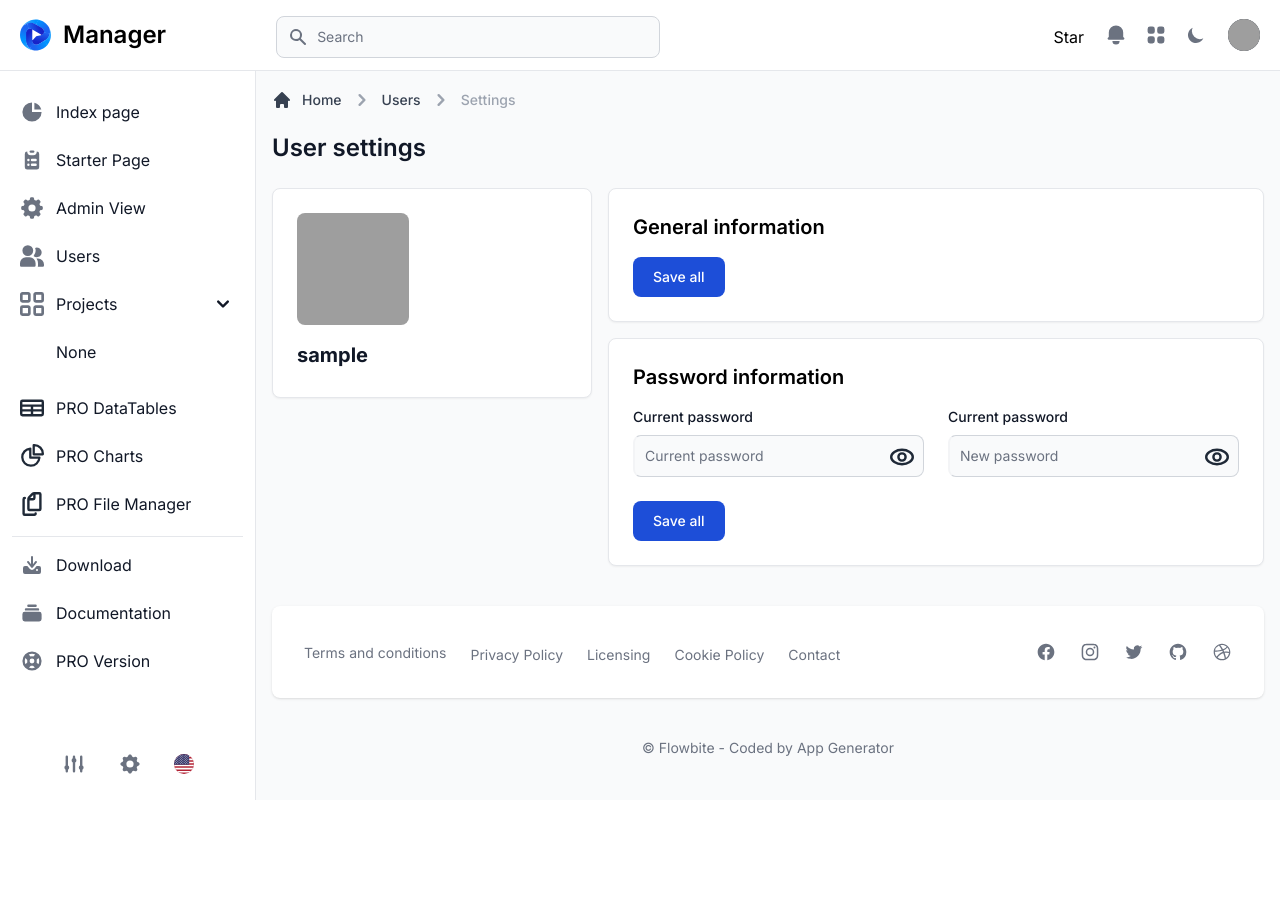
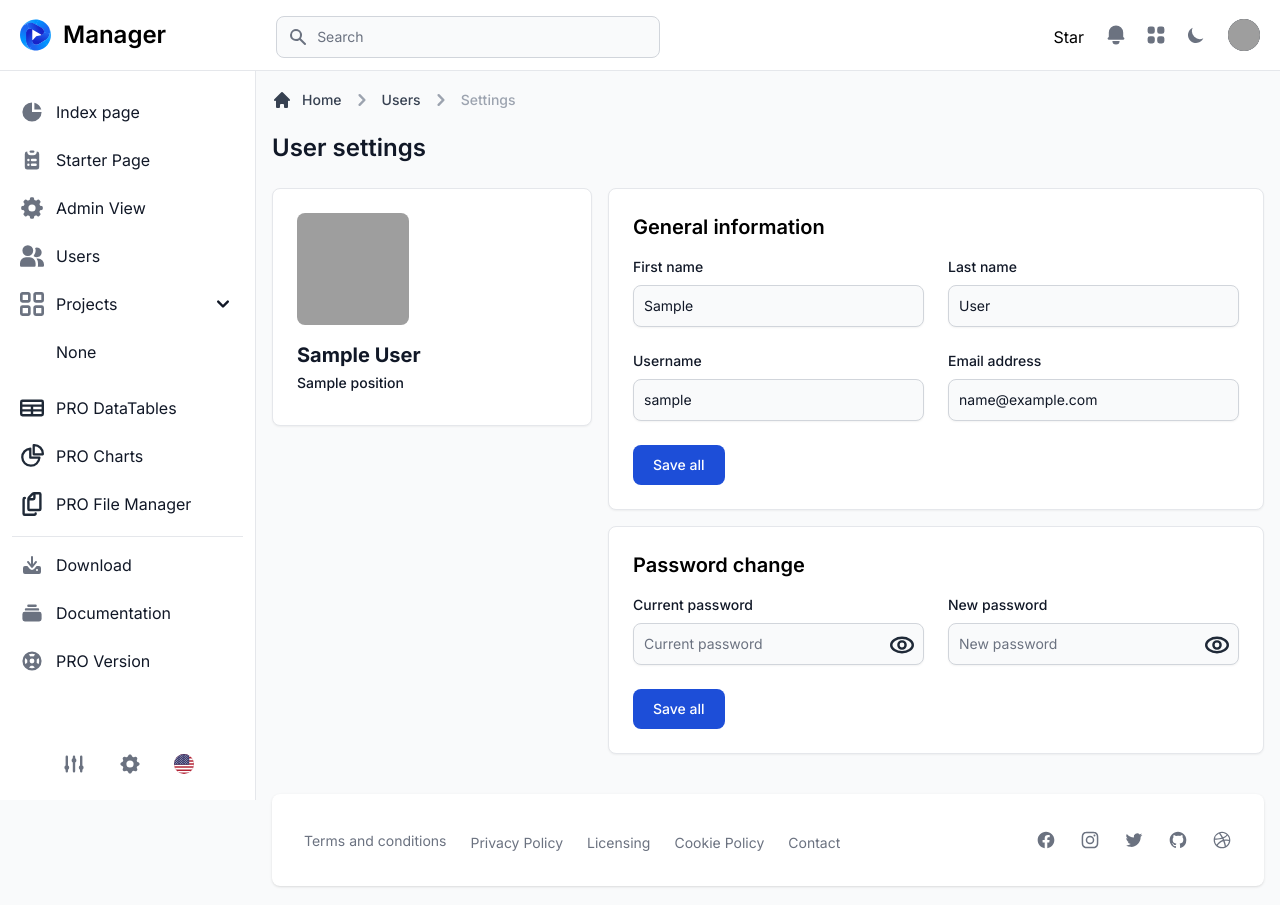
Before and after one commit to Apxangel1/Tasks-manager, a Django app: page /profile in a window 1280 px wide. Shown: the top 905 px of the page. Before the commit the page ends 800 px from the top, so only its background shows below. Run offline with Django 5.2, Linux system fonts and the light colour scheme; a user stored in the database is signed in; tables that the repository leaves empty hold one stand-in row (values such as "Sample post"); some libraries are stand-ins or nearby versions; grey boxes are pictures that could not be loaded.

Commit message:
refactor: add organisation model, and such field to all other models. +make profile style better

```diff
--- a/tasks_manager/forms.py
+++ b/tasks_manager/forms.py
@@ -1,4 +1,4 @@
-from django.contrib.auth.forms import UserCreationForm
+from django.contrib.auth.forms import UserCreationForm, UserChangeForm, PasswordChangeForm
 
 from tasks_manager.models import Worker, Position
 
@@ -7,3 +7,18 @@ class WorkerForm(UserCreationForm):
     class Meta(UserCreationForm.Meta):
         model = Worker
         fields = UserCreationForm.Meta.fields
+
+class ProfileEditForm(UserChangeForm):
+    class Meta(UserChangeForm.Meta):
+        model = Worker
+        fields = ("first_name", "last_name", "username", "email")
+
+    def __init__(self, *args, **kwargs):
+        super().__init__(*args, **kwargs)
+        if 'password' in self.fields:
+            self.fields.pop('password')
+        for field in self.fields.values():
+            field.required = False
+
+class ProfilePasswordChangeForm(PasswordChangeForm):
+    pass
--- a/tasks_manager/models.py
+++ b/tasks_manager/models.py
@@ -2,15 +2,25 @@ from django.db import models
 from django.contrib.auth.models import AbstractUser
 
 
+class Organization(models.Model):
+    name = models.CharField(max_length=255)
+
+    def __str__(self):
+        return self.name  #
+
 class Position(models.Model):
     name = models.CharField(max_length=255, unique=True)
+    org = models.CharField(max_length=255)
 
     class Meta:
         ordering = ["name"]
 
+    def __str__(self):
+        return self.name  #
 
 class Worker(AbstractUser):
     position = models.ForeignKey(Position, on_delete=models.CASCADE, null=True)
+    org = models.CharField(max_length=255)
 
     class Meta:
         ordering = ["first_name", "last_name"]
@@ -22,6 +32,7 @@ class Worker(AbstractUser):
 
 class TaskType(models.Model):
     name = models.CharField(max_length=255, unique=True)
+    org = models.CharField(max_length=255)
 
     class Meta:
         ordering = ["name"]
@@ -31,6 +42,7 @@ class Team(models.Model):
     name = models.CharField(max_length=255, unique=True)
     description = models.TextField(blank=True)
     members = models.ManyToManyField(Worker, related_name="teams", blank=True)
+    org = models.CharField(max_length=255)
 
     class Meta:
         ordering = ["name"]
@@ -40,6 +52,7 @@ class Project(models.Model):
     name = models.CharField(max_length=255, unique=True)
     description = models.TextField(blank=True)
     teams = models.ManyToManyField(Team, related_name='projects', blank=True)
+    org = models.CharField(max_length=255)
 
     class Meta:
         ordering = ["name"]
@@ -55,7 +68,9 @@ class Task(models.Model):
     assignees = models.ManyToManyField(
         Worker,
         related_name="tasks",
-        blank=True)
+        blank=True
+    )
+    org = models.CharField(max_length=255)
 
     class Priority(models.TextChoices):
         LOW = "L", "Low"
--- a/tasks_manager/settings.py
+++ b/tasks_manager/settings.py
@@ -37,6 +37,7 @@ INSTALLED_APPS = [
     'django.contrib.messages',
     'django.contrib.staticfiles',
     'tasks_manager',
+    "widget_tweaks",
 ]
 
 MIDDLEWARE = [
--- a/tasks_manager/urls.py
+++ b/tasks_manager/urls.py
@@ -1,4 +1,4 @@
-from .views import TasksListView, index, WorkerRegisterView, ProfileView, PasswordChange
+from .views import TasksListView, index, ProfileView, PasswordChange, SelfRegisterView
 from django.urls import path
 from django.contrib.auth import views as auth_views
 
@@ -8,7 +8,7 @@ urlpatterns = [
     path("projects/<int:pk>/tasks/", TasksListView.as_view(), name="tasks"),
     path("login/", auth_views.LoginView.as_view(template_name='authentication/sign-in.html'), name='signin'),
     path("password_reset/", auth_views.PasswordResetView.as_view(template_name='authentication/reset-password.html'), name='password_reset'),
-    path("regster/", WorkerRegisterView.as_view(), name="signup"),
+    path("register/", SelfRegisterView.as_view(), name="signup"),
     path("profile", ProfileView.as_view(), name="profile"),
     path("change_password", PasswordChange.as_view(), name="change_password"),
 ]
--- a/tasks_manager/views.py
+++ b/tasks_manager/views.py
@@ -1,12 +1,14 @@
-from django.contrib.auth.forms import UserCreationForm
 from django.contrib.auth.mixins import LoginRequiredMixin
 from django.contrib.auth.decorators import login_required
-from django.shortcuts import render
+from django.contrib.auth.views import PasswordChangeView
+from django.shortcuts import render, redirect
+from django.urls import reverse_lazy
 from django.views import generic
 from django.views.generic import TemplateView
 
-from .forms import WorkerForm
-from .models import Task, Worker, Project
+from .forms import WorkerForm, ProfileEditForm
+from .models import Task, Worker, Project, Organization, Position
+
 
 @login_required
 def index(request):
@@ -47,10 +49,33 @@ class WorkerRegisterView(generic.CreateView):
     template_name = "authentication/sign-up.html"
     success_url = "index"
 
-class ProfileView(generic.TemplateView):
-    template_name = "dashboard/profile.html"
+class ProfileView(LoginRequiredMixin, generic.UpdateView):
+    model = Worker
+    form_class = ProfileEditForm
+    template_name = 'dashboard/profile.html'
+    success_url = reverse_lazy('profile')
 
-class PasswordChange(generic.UpdateView):
+    def get_object(self, queryset=None):
+        return self.request.user
+
+class PasswordChange(PasswordChangeView):
     model = Worker
     template_name = "authentication/password-change.html"
     success_url = "authentication/password-change-done.html"
+
+class SelfRegisterView(generic.CreateView):
+    form_class = WorkerForm
+    template_name = "authentication/sign-up.html"
+    success_url = "index"
+
+    def form_valid(self, form):
+        user = form.save(commit=False)
+
+        org = Organization.objects.create(name=f"{user.username}'s Organization")
+
+        owner_pos, _ = Position.objects.get_or_create(name="Owner")
+        user.organization = org
+        user.position = owner_pos
+
+        user.save()
+        return redirect(self.success_url)
--- a/templates/dashboard/profile.html
+++ b/templates/dashboard/profile.html
@@ -1,5 +1,6 @@
 {% extends "manager/layouts/base.html" %}
 {% load static %}
+{% load widget_tweaks %}
 
 {% block messages %}
 
@@ -56,11 +57,12 @@
                     <img class="mb-4 rounded-lg w-28 h-28 sm:mb-0 xl:mb-4 2xl:mb-0" src="{% static "dist/img/default-user.png" %}" alt="Jese picture">
                 {% endif %}
                 <div>
-                    {% if request.user.profile.full_name %}
-                        <h3 class="mb-1 text-xl font-bold text-gray-900 dark:text-white">{{ request.user.profile.full_name }}</h3>
+                    {% if request.user.first_name and request.user.last_name %}
+                        <h3 class="mb-1 text-xl font-bold text-gray-900 dark:text-white">{{ request.user.first_name }} {{ request.user.last_name }}</h3>
                     {% else %}
                         <h3 class="mb-1 text-xl font-bold text-gray-900 dark:text-white">{{ request.user.username }}</h3>
                     {% endif %}
+                    <label for="current_password" class="block mb-2 text-sm font-medium text-gray-900 dark:text-white">{{ user.position.name }}</label>
 {#                    <div class="mb-4 text-sm text-gray-500 dark:text-gray-400">#}
 {#                        JPG, GIF or PNG. Max size of 800K#}
 {#                    </div>#}
@@ -86,23 +88,21 @@
             <h3 class="mb-4 text-xl font-semibold dark:text-white">General information</h3>
             <form method="post">
                 {% csrf_token %}
-
                 <div class="grid grid-cols-6 gap-6">
                     {% for field in form %}
                     <div class="col-span-6 sm:col-span-3">
-                        <label for="first-name" class="block mb-2 text-sm font-medium text-gray-900 dark:text-white">{{ field.label }}</label>
-                        {{ field }}
+                        <label class="block mb-2 text-sm font-medium text-gray-900 dark:text-white">{{ field.label }}</label>
+                         {{ field|add_class:"shadow-sm bg-gray-50 border border-gray-300 text-gray-900 sm:text-sm rounded-lg focus:ring-primary-500 focus:border-primary-500 block w-full p-2.5 dark:bg-gray-700 dark:border-gray-600 dark:placeholder-gray-400 dark:text-white dark:focus:ring-primary-500 dark:focus:border-primary-500" }}
                     </div>
                     {% endfor %}
                     <div class="col-span-6 sm:col-full">
                         <button class="text-white bg-primary-700 hover:bg-primary-800 focus:ring-4 focus:ring-primary-300 font-medium rounded-lg text-sm px-5 py-2.5 text-center dark:bg-blue-600 dark:hover:bg-primary-700 dark:focus:ring-primary-800" type="submit">Save all</button>
                     </div>
                 </div>
-
             </form>
         </div>
         <div class="p-4 mb-4 bg-white border border-gray-200 rounded-lg shadow-sm 2xl:col-span-2 dark:border-gray-700 sm:p-6 dark:bg-gray-800">
-            <h3 class="mb-4 text-xl font-semibold dark:text-white">Password information</h3>
+            <h3 class="mb-4 text-xl font-semibold dark:text-white">Password change</h3>
             <form method="post" action="{% url "change_password" %}">
                 {% csrf_token %}
 
@@ -110,7 +110,7 @@
                     <div class="col-span-6 sm:col-span-3">
                         <label for="current_password" class="block mb-2 text-sm font-medium text-gray-900 dark:text-white">Current password</label>
                         <div class="relative w-full">
-                            <input type="password" id="current_password" name="current_password" class="block p-2.5 w-full z-20 text-sm text-gray-900 bg-gray-50 rounded-lg border-l-gray-100 border-l-2 border border-gray-300 focus:ring-blue-500 focus:border-blue-500 dark:bg-gray-700 dark:border-gray-600 dark:placeholder-gray-400 dark:text-white dark:focus:border-blue-500" placeholder="Current password" required>
+                            <input type="password" id="current_password" name="current_password" class="shadow-sm bg-gray-50 border border-gray-300 text-gray-900 sm:text-sm rounded-lg focus:ring-primary-500 focus:border-primary-500 block w-full p-2.5 dark:bg-gray-700 dark:border-gray-600 dark:placeholder-gray-400 dark:text-white dark:focus:ring-primary-500 dark:focus:border-primary-500" placeholder="Current password" required>
                             <button type="button" id="show_current_password" class="absolute top-0 right-0 p-2.5 h-full text-sm font-thin text-white rounded-r-lg">
                                 <svg class="w-6 h-6 text-gray-800 dark:text-white" aria-hidden="true" xmlns="http://www.w3.org/2000/svg" fill="none" viewBox="0 0 20 14">
                                     <g stroke="currentColor" stroke-linecap="round" stroke-linejoin="round" stroke-width="2">
@@ -122,9 +122,9 @@
                         </div>
                     </div>
                     <div class="col-span-6 sm:col-span-3">
-                        <label for="new_password" class="block mb-2 text-sm font-medium text-gray-900 dark:text-white">Current password</label>
+                        <label for="new_password" class="block mb-2 text-sm font-medium text-gray-900 dark:text-white">New password</label>
                         <div class="relative w-full">
-                            <input type="password" id="new_password" name="new_password" class="block p-2.5 w-full z-20 text-sm text-gray-900 bg-gray-50 rounded-lg border-l-gray-100 border-l-2 border border-gray-300 focus:ring-blue-500 focus:border-blue-500 dark:bg-gray-700 dark:border-gray-600 dark:placeholder-gray-400 dark:text-white dark:focus:border-blue-500" placeholder="New password" required>
+                            <input type="password" id="new_password" name="new_password" class="shadow-sm bg-gray-50 border border-gray-300 text-gray-900 sm:text-sm rounded-lg focus:ring-primary-500 focus:border-primary-500 block w-full p-2.5 dark:bg-gray-700 dark:border-gray-600 dark:placeholder-gray-400 dark:text-white dark:focus:ring-primary-500 dark:focus:border-primary-500" placeholder="New password" required>
                             <button type="button" id="show_new_password" class="absolute top-0 right-0 p-2.5 h-full text-sm font-thin text-white rounded-r-lg">
                                 <svg class="w-6 h-6 text-gray-800 dark:text-white" aria-hidden="true" xmlns="http://www.w3.org/2000/svg" fill="none" viewBox="0 0 20 14">
                                     <g stroke="currentColor" stroke-linecap="round" stroke-linejoin="round" stroke-width="2">
```
Also changed, not shown: templates/base.html (deleted, +0 -11 lines), tasks_manager/migrations/0001_initial.py (deleted), tasks_manager/migrations/__init__.py (deleted).
